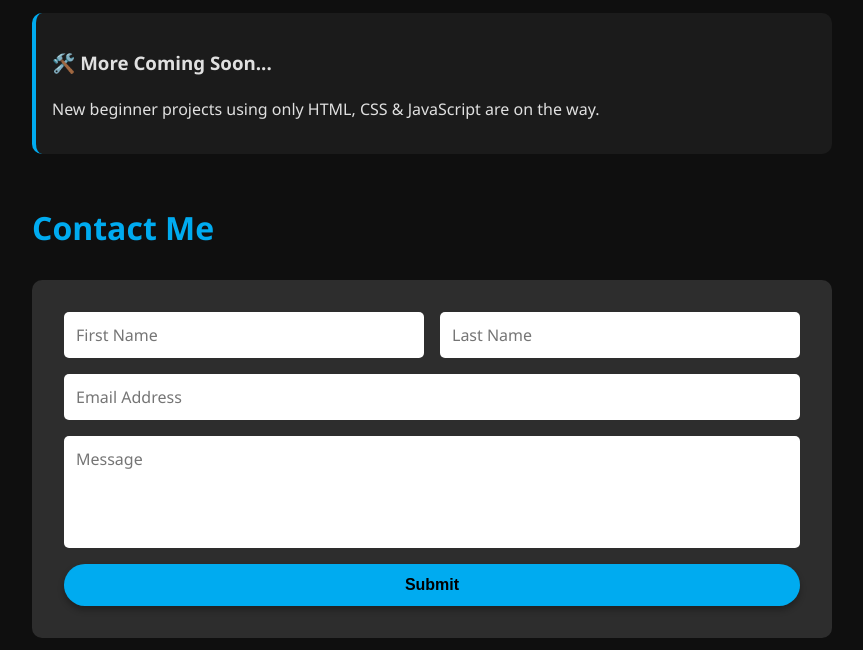
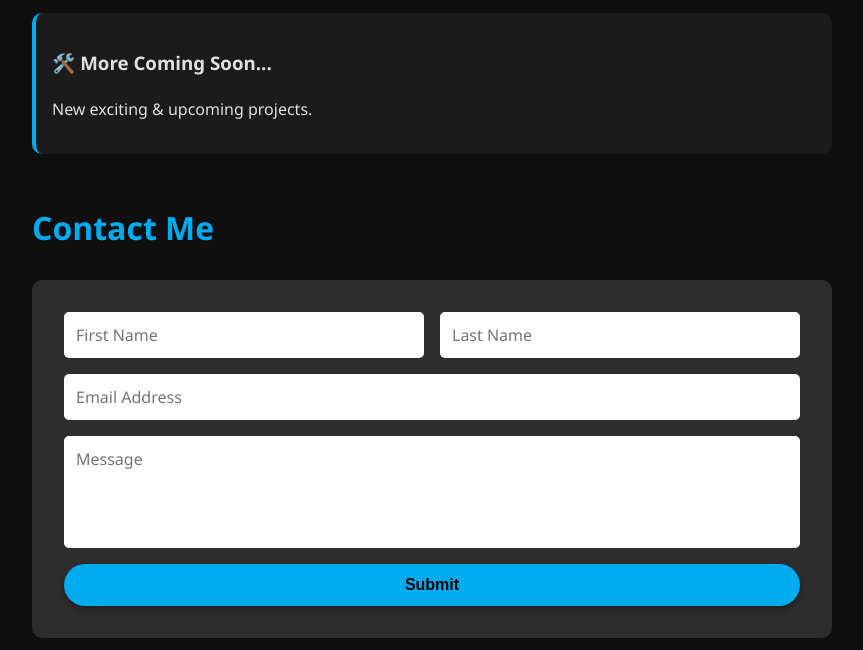
Before and after one commit to ahmedcodess/ahmedcodess.github.io, a plain HTML site: page index.html in a window 1280 px wide. Shown: the part 1190-1840 px from the top of the page, without its empty margins (208-1071 px from the left). Drawn offline with Linux system fonts and the light colour scheme.

Commit message:
Update index.html

```diff
--- a/index.html
+++ b/index.html
@@ -43,7 +43,7 @@
 
   <div class="project-card">
     <h3>🛠️ More Coming Soon...</h3>
-    <p>New beginner projects using only HTML, CSS & JavaScript are on the way.</p>
+    <p>New exciting & upcoming projects.</p>
   </div>
 </section>
 
```
